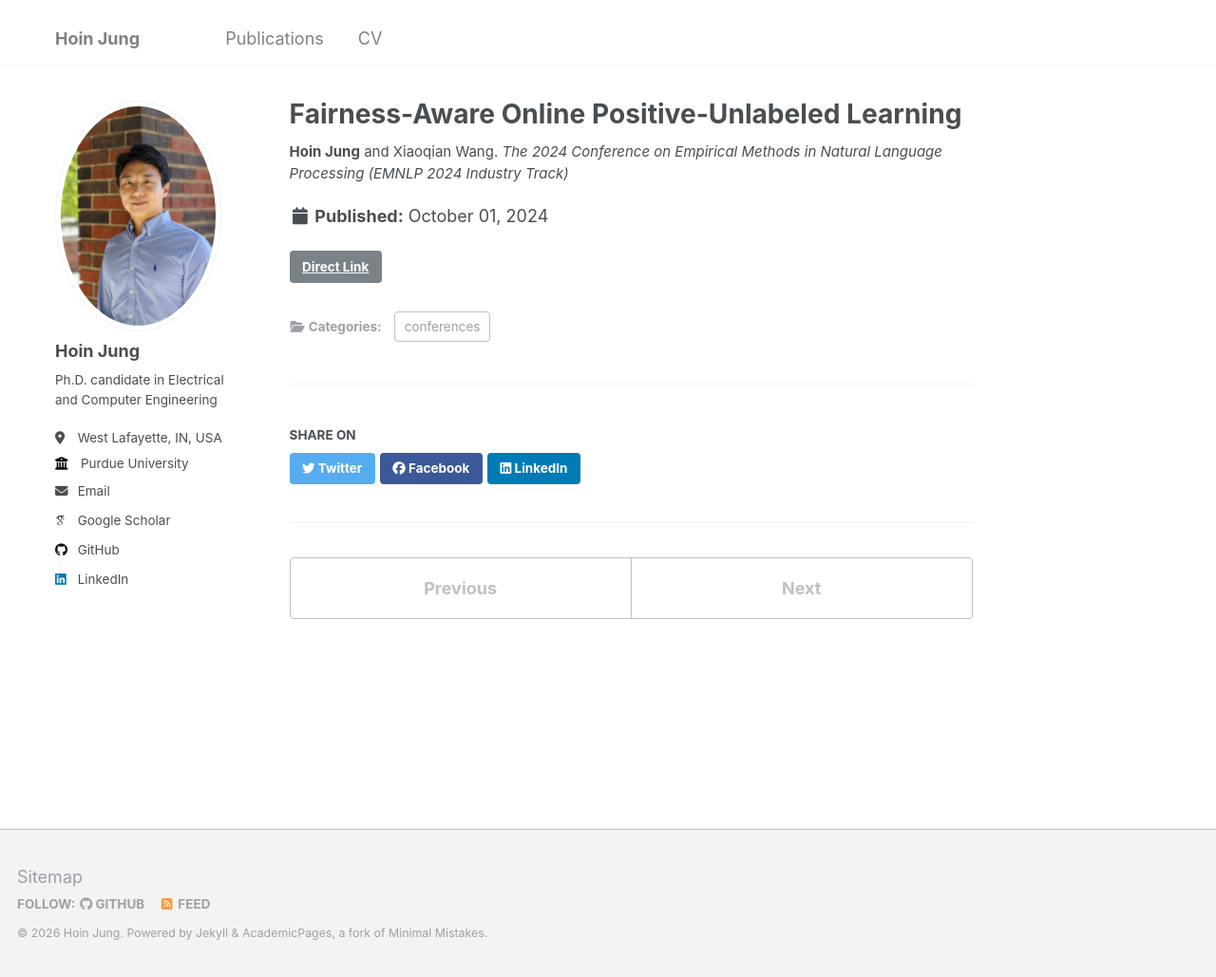
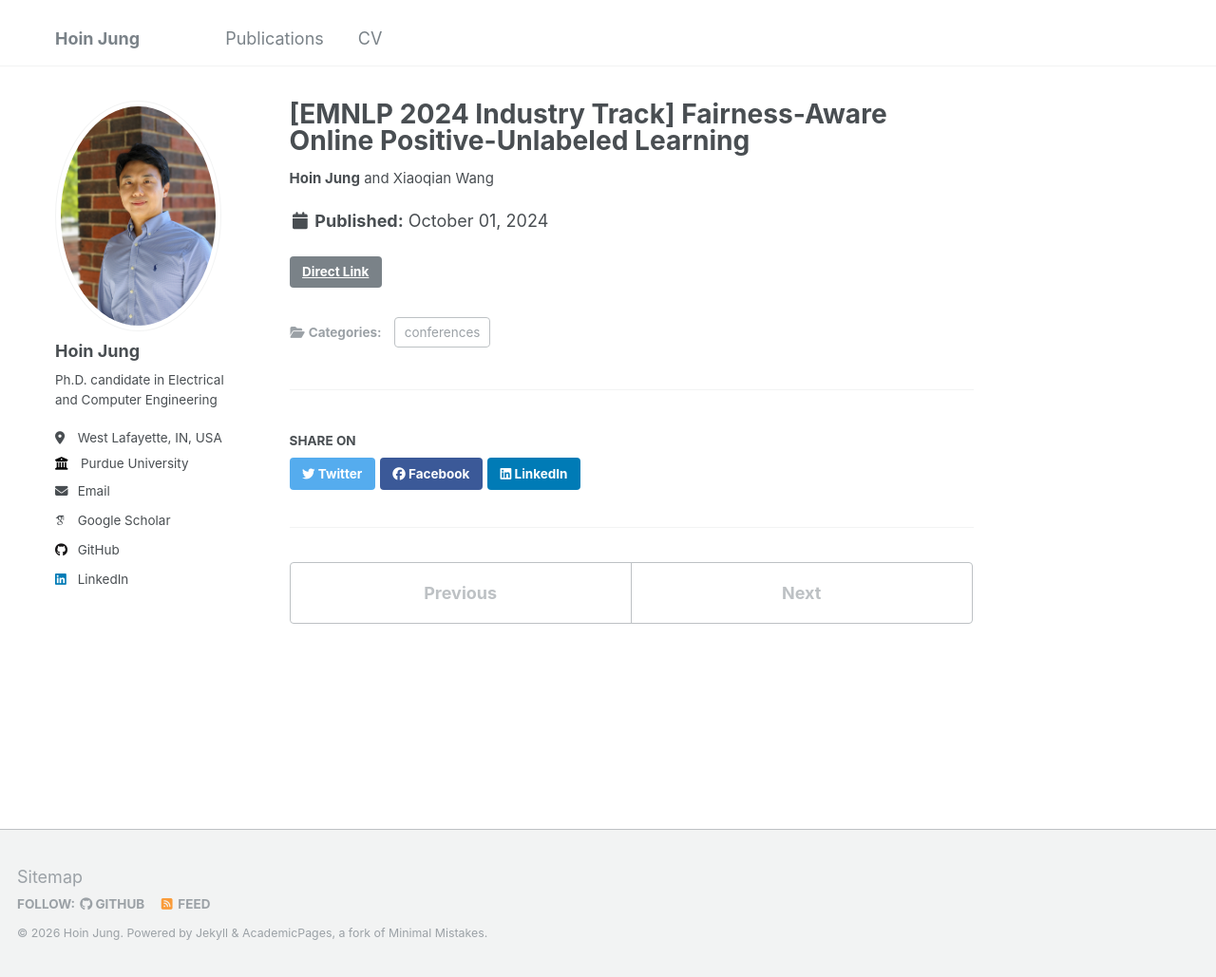
Before and after one commit to HoinJung/hoinjung.github.io, a Jekyll site: the page built from _publications/2024-10-01-FOPU.md, in a window 1280 px wide and 1029 px high. Shown: the whole window at 95% size. Built offline with Jekyll 4.4.1, drawn with Linux system fonts in a browser that asks for light colours; some web fonts are replaced.

Commit message:
Revise title and citation in FOPU publication entry
Updated the title and citation format for clarity.

```diff
--- a/_publications/2024-10-01-FOPU.md
+++ b/_publications/2024-10-01-FOPU.md
@@ -7,5 +7,5 @@ date: 2024-10-01
 link: "https://aclanthology.org/2024.emnlp-industry.14.pdf"
 # paperurl: 'http://hoinjung.github.io/files/pdf/research/Explainable_Antenna.pdf'
 github: "https://github.com/HoinJung/fairness-aware-online-pulearning"
-citation: '<b>Hoin Jung</b> and Xiaoqian Wang. <i>The 2024 Conference on Empirical Methods in Natural Language Processing (EMNLP 2024 Industry Track)</i>'
+citation: '<b>Hoin Jung</b> and Xiaoqian Wang'
 ---
```
Also changed, not shown: other parts of _publications/2024-10-01-FOPU.md (+1 -1 lines).
